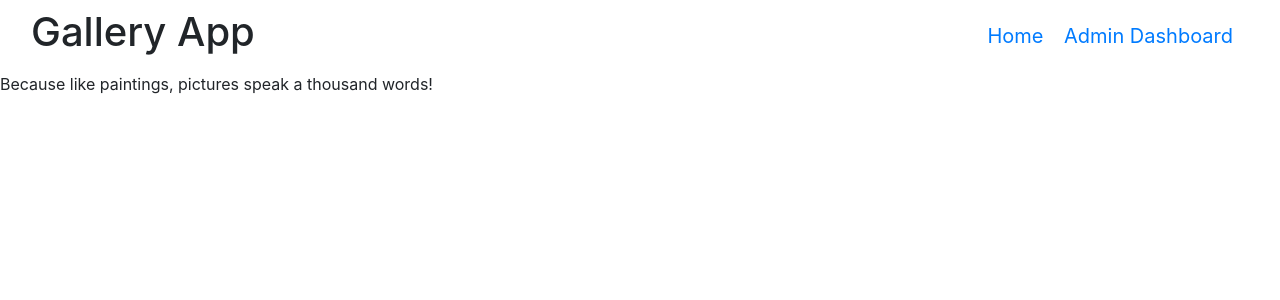
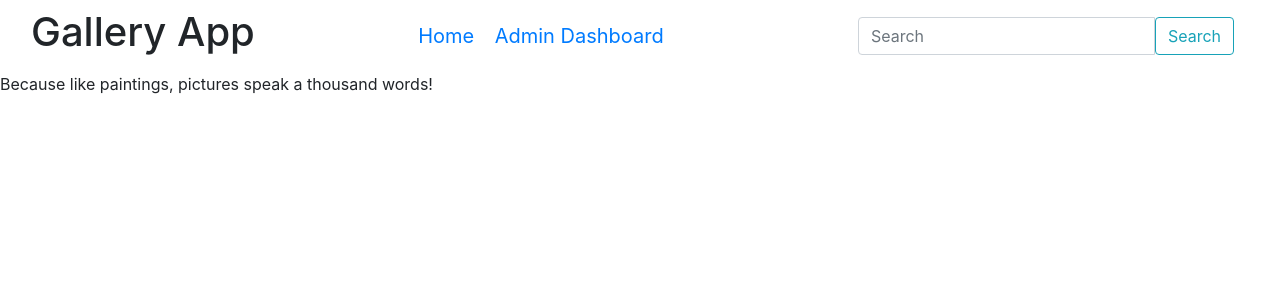
Before and after one commit to Edwin-Karanu-Muiruri/personal-gallery, a Django app: page / in a window 1280 px wide. Shown: the top 300 px of the page. Run offline with Django 3.2, Linux system fonts and the light colour scheme; some libraries are stand-ins or nearby versions.

Commit message:
Created a form for the search feature.

```diff
--- a/Django Projects/django-gallery/imageapp/templates/navbar.html
+++ b/Django Projects/django-gallery/imageapp/templates/navbar.html
@@ -13,6 +13,16 @@
       <a class="navbar-brand" href="{% url 'index' %}">Home</a>
       <a class="navbar-brand" href="/admin">Admin Dashboard</a>
     </div>
+    <div class = "col-sm-4 col-md-4 navbar-right">
+        <form class="navbar-form" role ="search", action ="{% url 'image_search' %}">
+            <div class = "input-group">
+                <input type="text" class= "form-control" placeholder= "Search" name= "category">
+                <div class="input-group-btn">
+                    <button class="btn btn-outline-info" type="submit"> Search</button>
+                </div>
+            </div>
+        </form>
+    </div>
   </div>
 </nav>
 </body>
```
